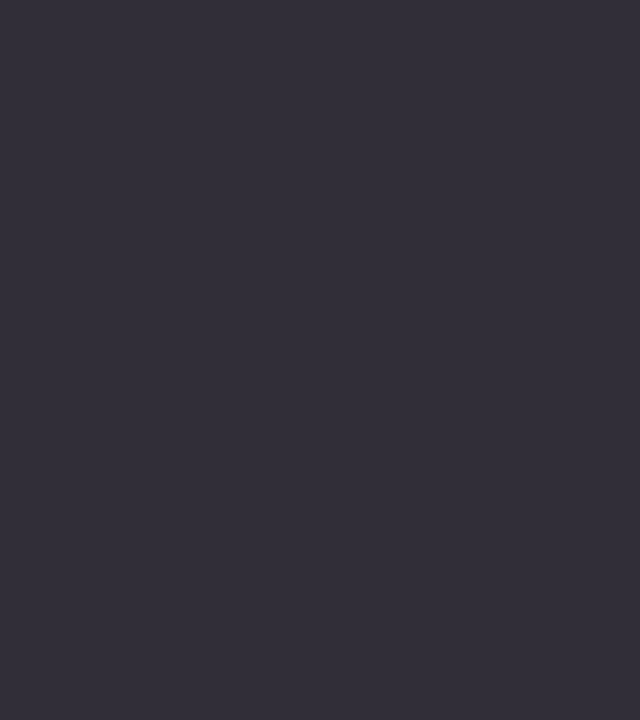
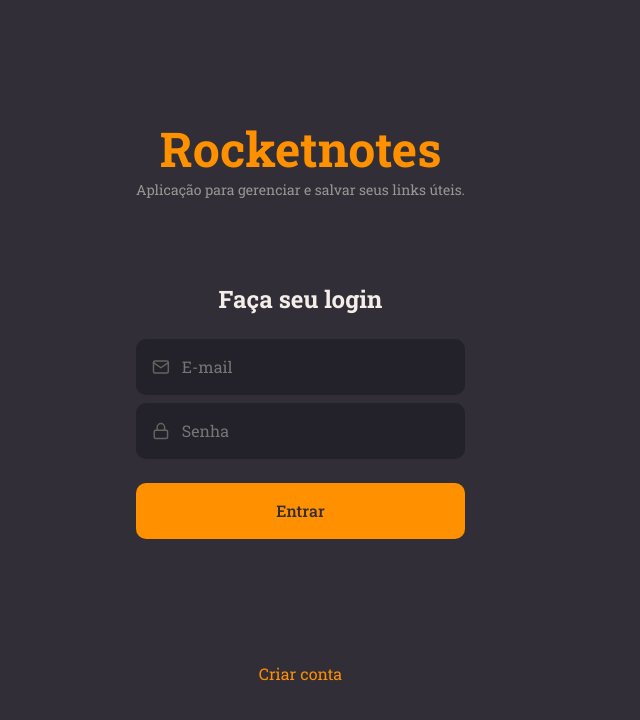
Before and after one commit to felipegazolla/rocketnotes, a React (Vite) app: page / in a window 1280 px wide. Shown: the top 720 px of the page, without its empty margins (0-640 px from the left). Built offline with nearby package versions, Linux system fonts and the light colour scheme.

Commit message:
signin form

```diff
--- a/src/pages/SignIn/index.jsx
+++ b/src/pages/SignIn/index.jsx
@@ -1,9 +1,28 @@
-import { Container } from './styles'
+import { Container, Form } from './styles'
+import { FiMail, FiLock } from 'react-icons/fi'
+
+import { Input } from '../../components/Input'
+import { Button } from '../../components/Button'
 
 export function SignIn() {
   return (
     <Container>
+      <Form>
+        <h1>Rocketnotes</h1>
+        <p>Aplicação para gerenciar e salvar seus links úteis.</p>
 
+        <h2>Faça seu login</h2>
+
+        <Input placeholder="E-mail" type="text" icon={FiMail} />
+
+        <Input placeholder="Senha" type="password" icon={FiLock} />
+
+        <Button title="Entrar"/>
+
+        <a href="#">
+          Criar conta
+        </a>
+      </Form>
     </Container>
   )
 }
--- a/src/pages/SignIn/styles.js
+++ b/src/pages/SignIn/styles.js
@@ -6,3 +6,34 @@
   display: flex;
   align-items: stretch;
 `
+
+export const Form = styled.form`
+  padding: 0 136px;
+
+  display: flex;
+  flex-direction: column;
+  justify-content: center;
+  align-items: center;
+  text-align: center;
+
+  > h1 {
+    font-size: 48px;
+    color: ${({ theme }) => theme.COLORS.ORANGE};
+  }
+
+  > h2 {
+    font-size: 24px;
+    margin-top: 84px;
+    margin-bottom: 24px;
+  }
+
+  > p {
+    font-size: 14px;
+    color: ${({ theme }) => theme.COLORS.GRAY_100};
+  }
+
+  > a {
+    margin-top: 124px;
+    color: ${({ theme }) => theme.COLORS.ORANGE};
+  }
+`
```
